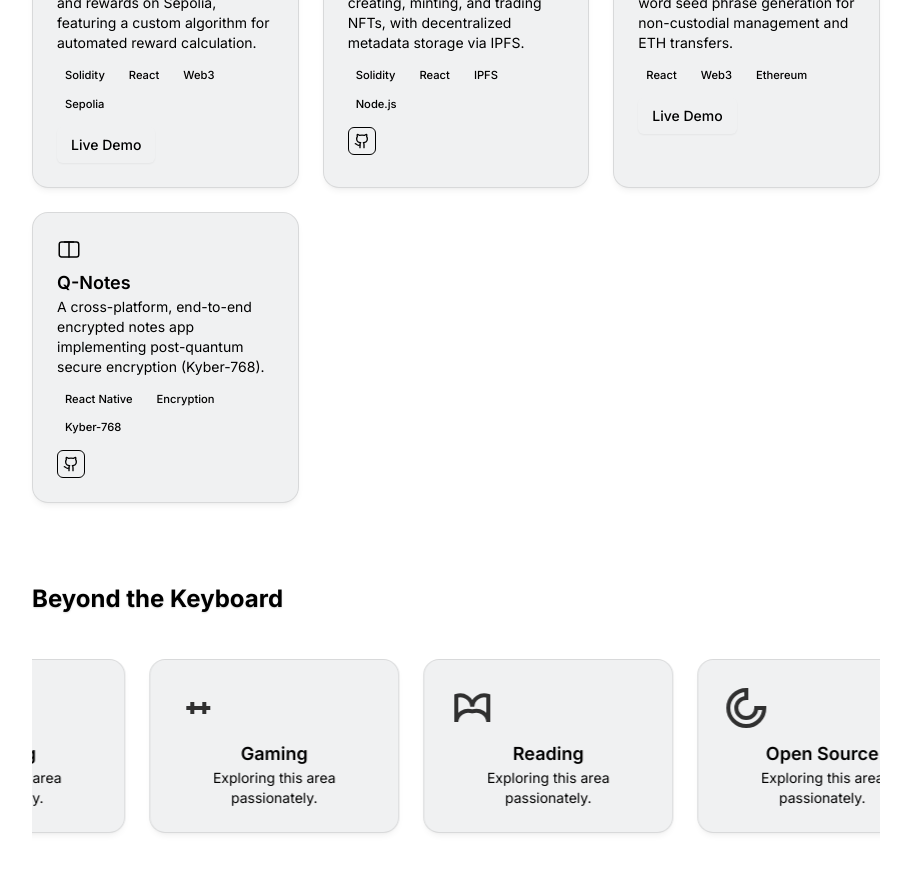
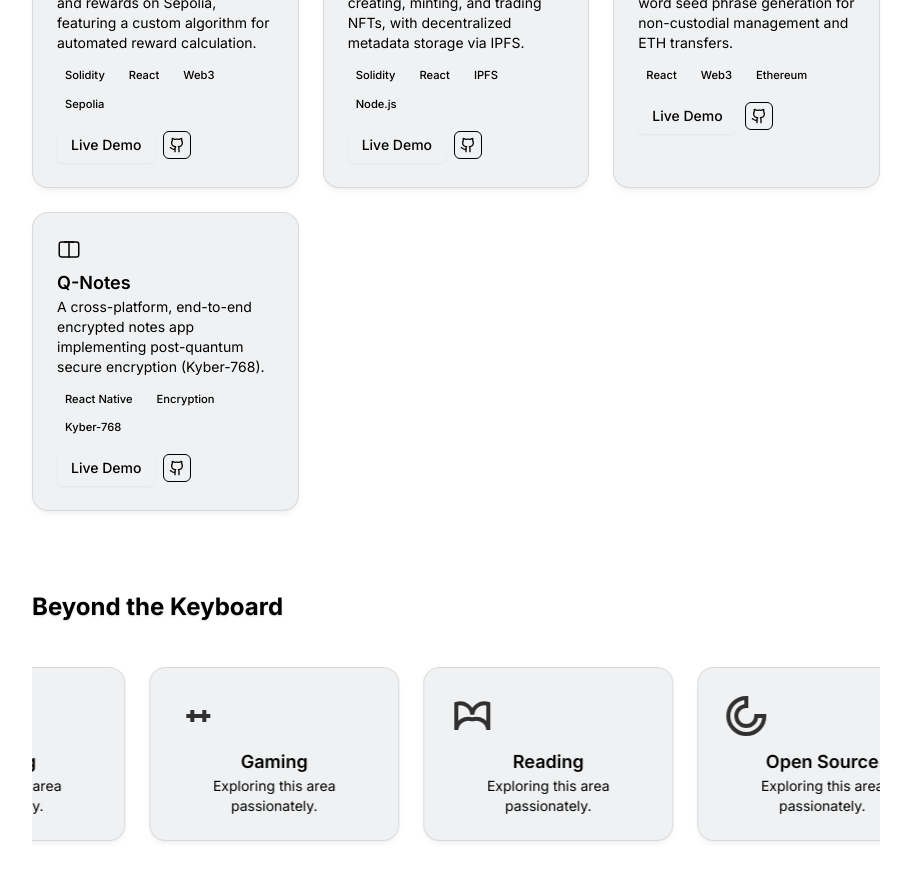
Before and after one commit to gks2022004/gauravKumar, a Next.js app: page / in a window 1280 px wide. Shown: the part 1620-2500 px from the top of the page, without its empty margins (184-1095 px from the left). Built offline with nearby package versions, Linux system fonts and the light colour scheme.

Commit message:
projects added

```diff
--- a/app/page.tsx
+++ b/app/page.tsx
@@ -250,14 +250,14 @@ const projects = [
 		description:
 			"A Web3 dApp for token staking and rewards on Sepolia, featuring a custom algorithm for automated reward calculation.",
 		live: "https://staking-dapp-7.vercel.app/",
-		github: "https://staking-dapp-7.vercel.app/",
+		github: "https://github.com/gks2022004/Staking_dapp",
 		techs: ["Solidity", "React", "Web3", "Sepolia"],
 	},
 	{
 		title: "NFT Marketplace",
 		description:
 			"A full-featured marketplace for creating, minting, and trading NFTs, with decentralized metadata storage via IPFS.",
-		live: null,
+		live: "https://nft-becho.vercel.app/",
 		github: "https://github.com/gks2022004/NFTMarketPlace",
 		techs: ["Solidity", "React", "IPFS", "Node.js"],
 	},
@@ -266,14 +266,14 @@ const projects = [
 		description:
 			"A secure crypto wallet with 24-word seed phrase generation for non-custodial management and ETH transfers.",
 		live: "https://cryptowallet-virid.vercel.app/",
-		github: "https://cryptowallet-virid.vercel.app/",
+		github: "https://github.com/gks2022004/cryptowallet",
 		techs: ["React", "Web3", "Ethereum"],
 	},
 	{
 		title: "Q-Notes",
 		description:
 			"A cross-platform, end-to-end encrypted notes app implementing post-quantum secure encryption (Kyber-768).",
-		live: null,
+		live: "https://github.com/gks2022004/Q-NOTES/releases/download/v1.0.1/quantum-notes.exe",
 		github: "https://github.com/gks2022004/Q-NOTES",
 		techs: ["React Native", "Encryption", "Kyber-768"],
 	},
```
